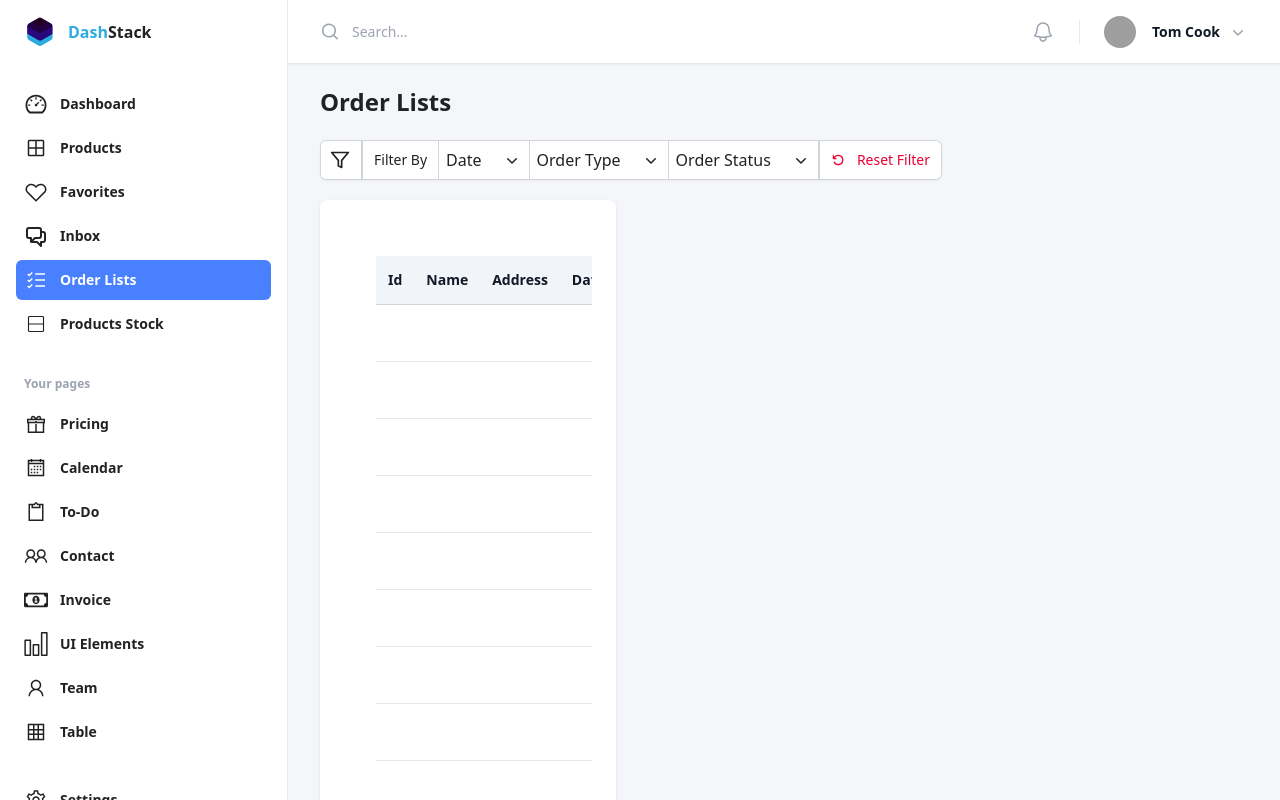
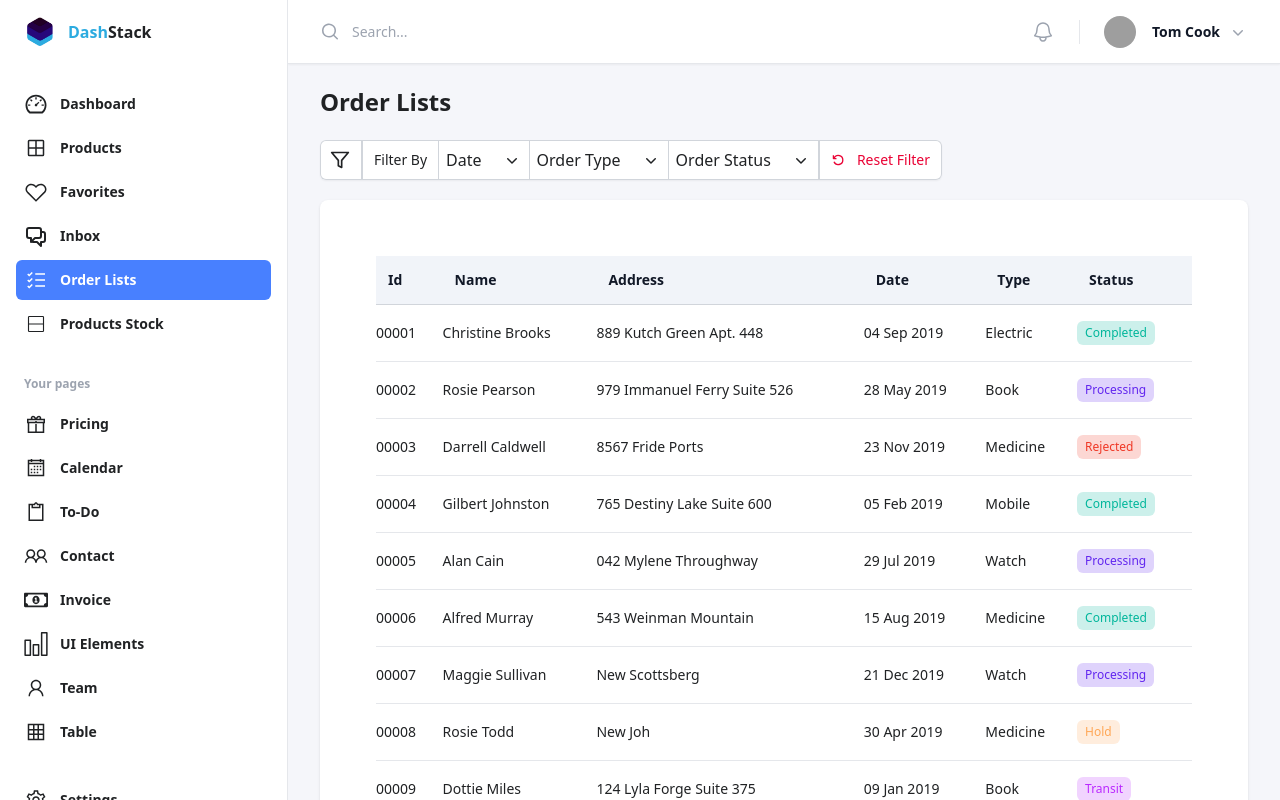
Before and after one commit to dDevAhmed/frontend_thecodechronicle_3.0, a React (Vite) app: page /order-lists in a window 1280 px wide. Shown: the top 800 px of the page. Built offline with nearby package versions, Linux system fonts and the light colour scheme; grey boxes are pictures that could not be loaded.

Commit message:
orderslist

```diff
--- a/src/components/OrdersList.jsx
+++ b/src/components/OrdersList.jsx
@@ -1,150 +1,150 @@
 /* eslint-disable react/prop-types */
-import BasicTable from "./DashboardTable";
+import OrdersTable from "./OrdersTable";
 
 const orderListsData = [
   {
     id: "00001",
-    name: "Christine Brooks",
-    address: "889 Kutch Green Apt. 448",
+    name: "christine brooks",
+    address: "889 kutch green apt. 448",
     date: "04 Sep 2019",
-    type: "Electric",
-    status: "Completed",
+    type: "electric",
+    status: "completed",
   },
   {
     id: "00002",
-    name: "Rosie Pearson",
-    address: "979 Immanuel Ferry Suite 526",
+    name: "rosie pearson",
+    address: "979 immanuel ferry suite 526",
     date: "28 May 2019",
     type: "Book",
-    status: "Processing",
+    status: "processing",
   },
   {
     id: "00003",
-    name: "Darrell Caldwell",
-    address: "8567 Fride Ports",
+    name: "darrell caldwell",
+    address: "8567 fride ports",
     date: "23 Nov 2019",
     type: "Medicine",
-    status: "Rejected",
+    status: "rejected",
   },
   {
     id: "00004",
-    name: "Gilbert Johnston",
-    address: "765 Destiny Lake Suite 600",
+    name: "gilbert johnston",
+    address: "765 destiny lake suite 600",
     date: "05 Feb 2019",
     type: "Mobile",
-    status: "Completed",
+    status: "completed",
   },
   {
     id: "00005",
-    name: "Alan Cain",
-    address: "042 Mylene Throughway",
+    name: "alan cain",
+    address: "042 mylene throughway",
     date: "29 Jul 2019",
-    type: "Watch",
-    status: "Processing",
+    type: "watch",
+    status: "processing",
   },
   {
     id: "00006",
     name: "Alfred Murray",
-    address: "543 Weinman Mountain",
+    address: "543 weinman mountain",
     date: "15 Aug 2019",
-    type: "Medicine",
-    status: "Completed",
+    type: "medicine",
+    status: "completed",
   },
   {
     id: "00007",
-    name: "Maggie Sullivan",
-    address: "New Scottsberg",
+    name: "maggie sullivan",
+    address: "new scottsberg",
     date: "21 Dec 2019",
-    type: "Watch",
-    status: "Processing",
+    type: "watch",
+    status: "processing",
   },
   {
     id: "00008",
-    name: "Rosie Todd",
-    address: "New Joh",
+    name: "rosie todd",
+    address: "new joh",
     date: "30 Apr 2019",
-    type: "Medicine",
-    status: "On Hold",
+    type: "medicine",
+    status: "hold",
   },
   {
     id: "00009",
     name: "Dottie Miles",
-    address: "124 Lyla Forge Suite 375",
+    address: "124 lyla forge suite 375",
     date: "09 Jan 2019",
-    type: "Book",
-    status: "In Transit",
+    type: "book",
+    status: "transit",
   },
   {
     id: "00010",
-    name: "Christine Brooks",
-    address: "889 Kutch Green Apt. 448",
+    name: "christine brooks",
+    address: "889 kutch green apt. 448",
     date: "04 Sep 2019",
-    type: "Electric",
-    status: "Completed",
+    type: "electric",
+    status: "completed",
   },
   {
     id: "00011",
-    name: "Rosie Pearson",
-    address: "979 Immanuel Ferry Suite 526",
+    name: "rosie pearson",
+    address: "979 immanuel ferry suite 526",
     date: "28 May 2019",
     type: "Book",
-    status: "Processing",
+    status: "processing",
   },
   {
     id: "00012",
-    name: "Darrell Caldwell",
-    address: "8567 Fride Ports",
+    name: "darrell caldwell",
+    address: "8567 fride ports",
     date: "23 Nov 2019",
-    type: "Medicine",
-    status: "Rejected",
+    type: "medicine",
+    status: "rejected",
   },
   {
     id: "00013",
-    name: "Gilbert Johnston",
-    address: "765 Destiny Lake Suite 600",
+    name: "gilbert johnston",
+    address: "765 destiny lake suite 600",
     date: "05 Feb 2019",
-    type: "Mobile",
-    status: "Completed",
+    type: "mobile",
+    status: "completed",
   },
   {
     id: "00014",
-    name: "Alan Cain",
-    address: "042 Mylene Throughway",
+    name: "alan cain",
+    address: "042 mylene throughway",
     date: "29 Jul 2019",
-    type: "Watch",
-    status: "Processing",
+    type: "watch",
+    status: "processing",
   },
   {
     id: "00015",
-    name: "Alfred Murray",
-    address: "543 Weinman Mountain",
+    name: "alfred murray",
+    address: "543 weinman mountain",
     date: "15 Aug 2019",
-    type: "Medicine",
-    status: "Completed",
+    type: "medicine",
+    status: "completed",
   },
   {
     id: "00016",
     name: "Maggie Sullivan",
-    address: "New Scottsberg",
+    address: "new sottsberg",
     date: "21 Dec 2019",
     type: "Watch",
-    status: "Processing",
+    status: "processing",
   },
   {
     id: "00017",
     name: "Rosie Todd",
-    address: "New Joh",
+    address: "new joh",
     date: "30 Apr 2019",
-    type: "Medicine",
-    status: "On Hold",
+    type: "medicine",
+    status: "hold",
   },
   {
     id: "00018",
-    name: "Dottie Miles",
-    address: "124 Lyla Forge Suite 375",
+    name: "dottie miles",
+    address: "124 lyla forge suite 375",
     date: "09 Jan 2019",
-    type: "Book",
-    status: "In Transit",
+    type: "book",
+    status: "transit",
   },
 ];
 
@@ -154,7 +154,7 @@ const EmailList = () => {
     <>
       <div className="email-list-container flex-grow overflow-hidden">
         <div className="space-y-2">
-            <BasicTable
+            <OrdersTable
               header={['id', 'name', 'address', 'date', 'type', 'status']}
               data={orderListsData}
             />
--- /dev/null
+++ b/src/components/OrdersTable.jsx
@@ -0,0 +1,60 @@
+/* eslint-disable react/prop-types */
+import Badge from "../ui/Badge";
+
+export default function OrdersTable({ header, data }) {
+    if (!Array.isArray(data)) {
+        return <div>No data available</div>; // Handle the no data case gracefully
+    }
+
+    const capitalizeWords = (str) => {
+        if (!str) return '';
+        return str.split(' ')
+            .map(word => word.charAt(0).toUpperCase() + word.slice(1))
+            .join(' ');
+    };
+
+    return (
+        <div className="px-4 sm:px-6 lg:px-8">
+            <div className="mt-8 flow-root">
+                <div className="-mx-4 -my-2 overflow-x-auto sm:-mx-6 lg:-mx-8">
+                    <div className="inline-block min-w-full py-2 align-middle sm:px-6 lg:px-8">
+                        <table className="min-w-full divide-y divide-gray-300">
+                            {/* //fixme - rounded padding */}
+                            <thead className="bg-[#F1F4F9]">
+                                <tr>
+                                    {header.map((thead, index) => (
+                                        <th key={index} scope="col" className="px-3 py-3.5 text-left text-sm font-semibold text-gray-900">
+                                            {capitalizeWords(thead)} {/* Capitalize header titles */}
+                                        </th>
+                                    ))}
+                                </tr>
+                            </thead>
+                            <tbody className="divide-y divide-gray-200">
+                                {data.map((tableRow, rowIndex) => (
+                                    <tr key={rowIndex}>
+                                        {header.map((thead, colIndex) => (
+                                            <td key={colIndex} className="whitespace-nowrap px-3 py-4 text-sm text-[#202224] sm:pl-0">
+                                                {thead === 'name'
+                                                    ? capitalizeWords(tableRow[thead])
+                                                    : thead === 'address'
+                                                        ? capitalizeWords(tableRow[thead])
+                                                    : thead === 'type'
+                                                        ? capitalizeWords(tableRow[thead])
+                                                        : thead === 'amount'
+                                                            ? tableRow[thead]?.toLocaleString()
+                                                            : thead === 'status'
+                                                                ? <Badge title={tableRow[thead]} />
+                                                                : tableRow[thead]
+                                                }
+                                            </td>
+                                        ))}
+                                    </tr>
+                                ))}
+                            </tbody>
+                        </table>
+                    </div>
+                </div>
+            </div>
+        </div>
+    )
+}
--- a/src/pages/OrderLists.jsx
+++ b/src/pages/OrderLists.jsx
@@ -1,6 +1,7 @@
 import Card from "../ui/Card"
 import Filter from "../components/Filter";
 import OrdersList from '../components/OrdersList'
+import TablePagination from "../components/TablePagination";
 
 const OrderLists = () => {
   return (
@@ -9,11 +10,10 @@ const OrderLists = () => {
       <h3 className="text-[1.5rem] font-semibold text-[#202224]">Order Lists</h3>
       <div className="mt-5"><Filter /></div>
 
-      <div className="mt-5 grid grid-cols-1 md:grid-cols-3 gap-5">
-        <Card style={{ backgroundColor: '#fff', display: 'relative' }}>
-          <OrdersList />
-        </Card>
-      </div>
+      <Card style={{ backgroundColor: '#fff', display: 'relative', marginTop: '20px' }}>
+        <OrdersList />
+      </Card>
+      <TablePagination />
     </>
   )
 }
--- /dev/null
+++ b/src/ui/Badge.jsx
@@ -0,0 +1,28 @@
+/* eslint-disable react/prop-types */
+export default function Badge({ title }) {
+    const badgeClass =
+        title === "completed"
+            ? "bg-[#00B69B] bg-opacity-20 text-[#00B69B]"
+            : title === "processing"
+                ? "bg-[#6226EF] bg-opacity-20 text-[#6226EF]"
+                : title === "rejected"
+                    ? "bg-[#EF3826] bg-opacity-20 text-[#EF3826]"
+                    : title === "hold"
+                        ? "bg-[#FFA756] bg-opacity-20 text-[#FFA756]"
+                    : title === "transit"
+                        ? "bg-[#BA29FF] bg-opacity-20 text-[#BA29FF]"
+                        : "bg-[#e5e7eb] bg-opacity-20 text-[#202224]"; // Default case
+
+    const capitalizeWords = (str) => {
+        if (!str) return '';
+        return str.split(' ')
+            .map(word => word.charAt(0).toUpperCase() + word.slice(1))
+            .join(' ');
+    };
+
+    return (
+        <span className={`inline-flex items-center rounded-md ${badgeClass} px-2 py-1 text-xs font-medium`}>
+            {capitalizeWords(title)}
+        </span>
+    );
+}
```
